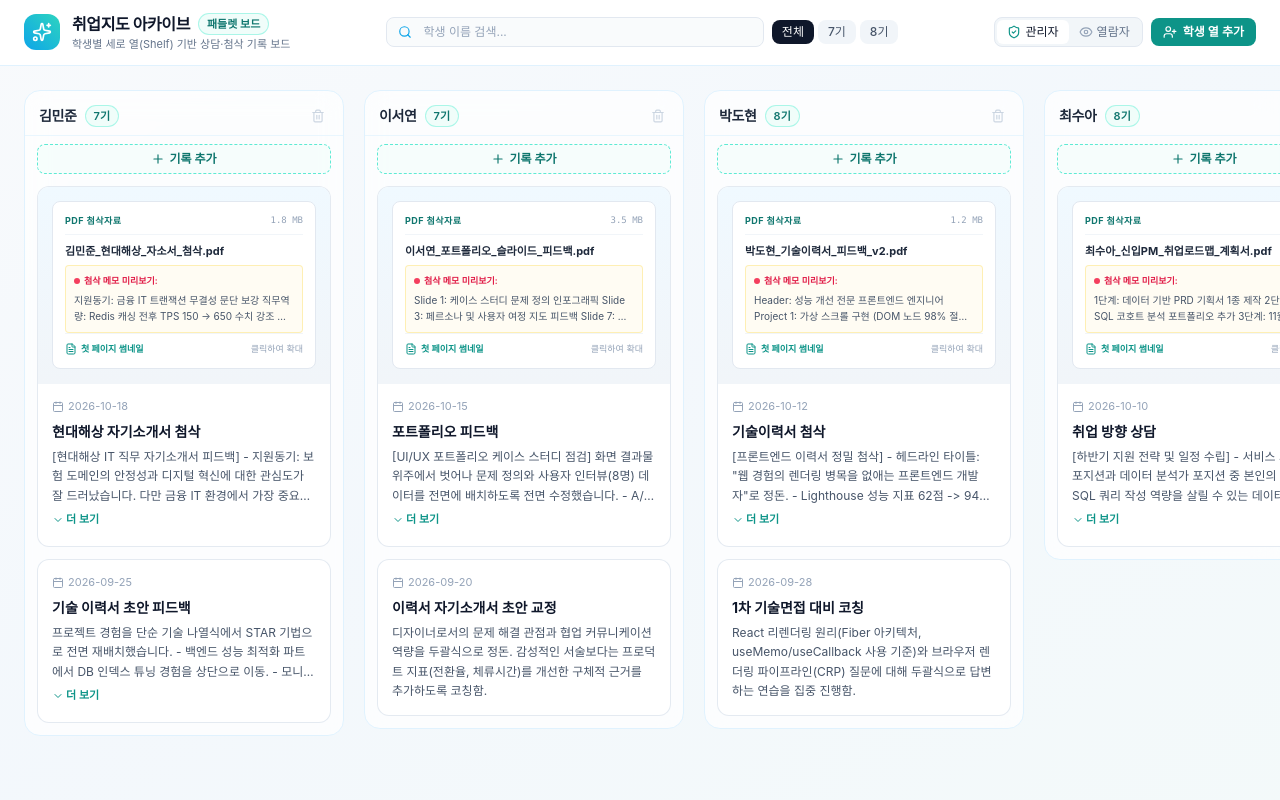
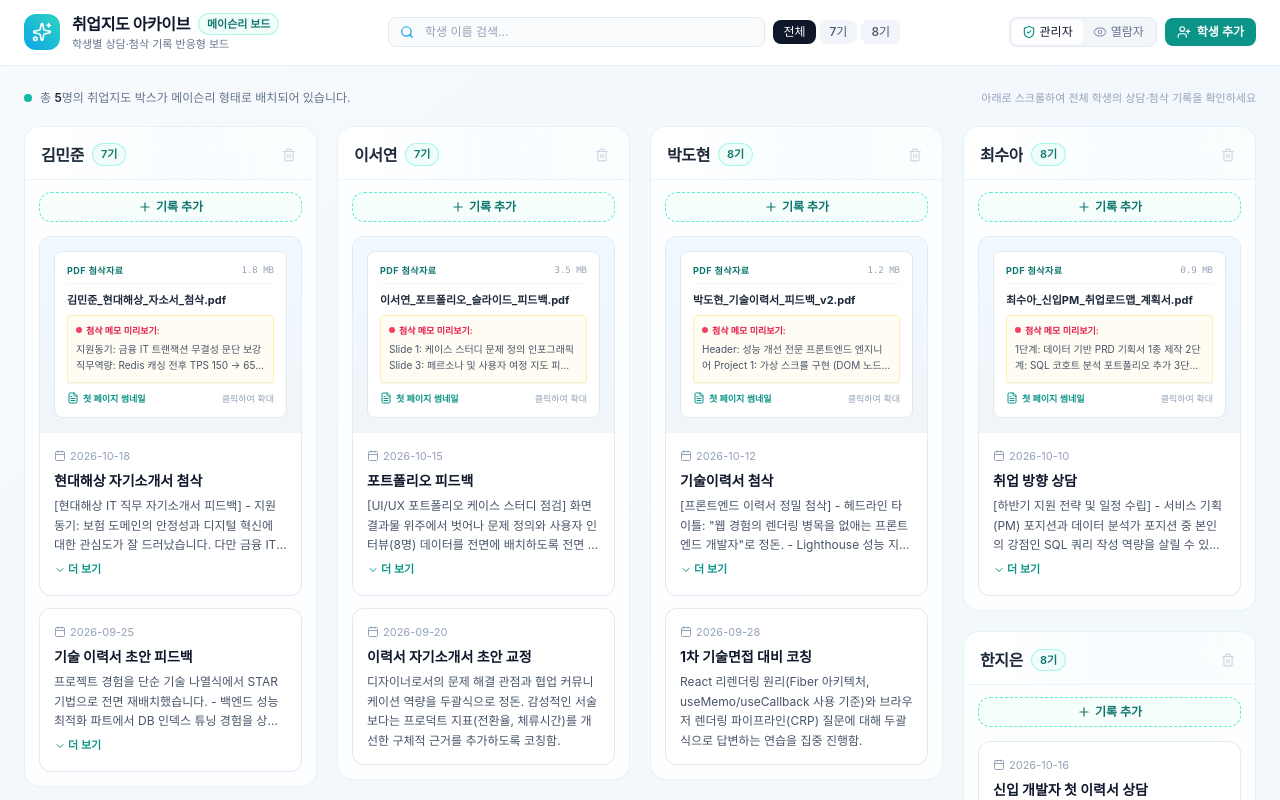
Before and after one commit to own8822/career_archive, a React (Vite) app: page / in a window 1280 px wide. Shown: the top 800 px of the page. Built offline with nearby package versions, Linux system fonts and the light colour scheme; a web font is replaced by a local one.

Commit message:
feat: Convert to responsive Pinterest-style Masonry layout with auto height

```diff
--- a/src/App.tsx
+++ b/src/App.tsx
@@ -75,19 +75,19 @@ export const AppContent: React.FC = () => {
     logAction('delete_record', '상담 기록 삭제');
   };
 
-  // Handler: Add new student column
+  // Handler: Add new student
   const handleAddStudent = (newStudent: Student) => {
     setStudents((prev) => [...prev, newStudent]);
-    logAction('create_student', `${newStudent.name} (${newStudent.cohort}) 열 추가`);
+    logAction('create_student', `${newStudent.name} (${newStudent.cohort}) 추가`);
   };
 
-  // Handler: Delete student column
+  // Handler: Delete student
   const handleDeleteStudent = (studentId: string) => {
     setStudents((prev) => prev.filter((s) => s.id !== studentId));
-    logAction('delete_record', '학생 열 삭제');
+    logAction('delete_record', '학생 삭제');
   };
 
-  // Quick open Add Record modal for specific student column
+  // Quick open Add Record modal for specific student
   const handleOpenAddRecordForColumn = (student: Student) => {
     setTargetStudentForRecord(student);
     setIsAddRecordOpen(true);
@@ -105,10 +105,25 @@ export const AppContent: React.FC = () => {
         onOpenAddStudent={() => setIsAddStudentOpen(true)}
       />
 
-      {/* 2. Main Padlet Shelf Canvas (Horizontal Scroll Lane) */}
-      <main className="flex-1 overflow-x-auto p-4 sm:p-6 flex items-start space-x-5">
+      {/* 2. Main Masonry Container (Pinterest-style Multi-column) */}
+      <main className="flex-1 max-w-7xl mx-auto w-full px-4 sm:px-6 py-6">
+
+        {/* Quick Guide & Stats summary */}
+        <div className="mb-5 flex items-center justify-between text-xs text-slate-500">
+          <div className="flex items-center space-x-2">
+            <span className="w-2 h-2 rounded-full bg-teal-500"></span>
+            <span>
+              총 <strong className="text-slate-800 font-semibold">{filteredStudents.length}</strong>명의 취업지도 박스가 메이슨리 형태로 배치되어 있습니다.
+            </span>
+          </div>
+          <span className="text-[11px] text-slate-400 hidden sm:inline">
+            아래로 스크롤하여 전체 학생의 상담·첨삭 기록을 확인하세요
+          </span>
+        </div>
+
         {filteredStudents.length > 0 ? (
-          <>
+          /* Responsive Masonry Multi-column: 1 col on mobile -> 2 on sm -> 3 on lg -> 4 on xl */
+          <div className="columns-1 sm:columns-2 lg:columns-3 xl:columns-4 gap-5 [column-fill:_balance]">
             {filteredStudents.map((student) => (
               <PadletColumn
                 key={student.id}
@@ -121,30 +136,30 @@ export const AppContent: React.FC = () => {
               />
             ))}
 
-            {/* End of Columns: Add Column Tile (Admin Only) */}
+            {/* Quick Add Student Tile in Masonry Stream (Admin Only) */}
             {isAdmin && (
               <div
                 onClick={() => setIsAddStudentOpen(true)}
-                className="w-72 shrink-0 rounded-2xl border-2 border-dashed border-sky-200 hover:border-teal-400 bg-white/40 hover:bg-white/80 p-6 flex flex-col items-center justify-center text-center cursor-pointer transition-all min-h-[160px] group"
+                className="break-inside-avoid mb-5 w-full rounded-2xl border-2 border-dashed border-sky-200 hover:border-teal-400 bg-white/50 hover:bg-white/80 p-6 flex flex-col items-center justify-center text-center cursor-pointer transition-all min-h-[160px] group shadow-2xs hover:shadow-xs"
               >
                 <div className="w-10 h-10 rounded-full bg-teal-50 group-hover:bg-teal-100 text-teal-600 flex items-center justify-center mb-2 transition-colors">
                   <Plus className="w-5 h-5" />
                 </div>
                 <h4 className="text-xs font-bold text-slate-700 group-hover:text-teal-700 transition-colors">
-                  새 학생 열 추가
+                  새 학생 추가
                 </h4>
                 <p className="text-[11px] text-slate-400 mt-0.5">
-                  클릭하여 새 학생의 세로 열을 생성합니다.
+                  클릭하여 새 학생 박스를 보드에 생성합니다.
                 </p>
               </div>
             )}
-          </>
+          </div>
         ) : (
           <div className="w-full flex flex-col items-center justify-center py-24 text-center">
             <div className="w-12 h-12 rounded-full bg-white shadow-2xs border border-sky-100 flex items-center justify-center text-teal-500 mb-3">
               <Users className="w-6 h-6" />
             </div>
-            <p className="text-sm font-semibold text-slate-700">검색된 학생 열이 없습니다</p>
+            <p className="text-sm font-semibold text-slate-700">일치하는 학생이 없습니다</p>
             <p className="text-xs text-slate-400 mt-1">학생 이름이나 기수 필터를 다시 확인해보세요.</p>
           </div>
         )}
@@ -160,7 +175,7 @@ export const AppContent: React.FC = () => {
         onSaveRecord={handleSaveRecord}
       />
 
-      {/* Add Student Column Modal */}
+      {/* Add Student Modal */}
       <AddStudentModal
         isOpen={isAddStudentOpen}
         onClose={() => setIsAddStudentOpen(false)}
--- a/src/components/Header.tsx
+++ b/src/components/Header.tsx
@@ -37,11 +37,11 @@ export const Header: React.FC<HeaderProps> = ({
                   취업지도 아카이브
                 </h1>
                 <span className="text-[11px] font-semibold px-2 py-0.5 rounded-full bg-teal-50 text-teal-700 border border-teal-200/80">
-                  패들렛 보드
+                  메이슨리 보드
                 </span>
               </div>
               <p className="text-[11px] text-slate-500 hidden sm:block">
-                학생별 세로 열(Shelf) 기반 상담·첨삭 기록 보드
+                학생별 상담·첨삭 기록 반응형 보드
               </p>
             </div>
           </div>
@@ -98,7 +98,7 @@ export const Header: React.FC<HeaderProps> = ({
             </div>
           </div>
 
-          {/* Right Action: Role Toggle Pill & Add Student Column Button */}
+          {/* Right Action: Role Toggle Pill & Add Student Button */}
           <div className="flex items-center space-x-2 shrink-0">
 
             {/* Role Toggle Pill */}
@@ -110,7 +110,7 @@ export const Header: React.FC<HeaderProps> = ({
                     ? 'bg-white text-slate-900 shadow-2xs'
                     : 'text-slate-500 hover:text-slate-800'
                 }`}
-                title="관리자: 학생 열 추가, 기록 등록/수정/삭제 가능"
+                title="관리자: 학생 추가, 기록 등록/수정/삭제 가능"
               >
                 <ShieldCheck className="w-3.5 h-3.5 text-teal-600" />
                 <span>관리자</span>
@@ -134,10 +134,10 @@ export const Header: React.FC<HeaderProps> = ({
               <button
                 onClick={onOpenAddStudent}
                 className="flex items-center space-x-1.5 px-3 py-1.5 rounded-lg bg-teal-600 hover:bg-teal-700 text-white text-xs font-semibold shadow-xs transition-colors"
-                title="새로운 학생 세로 열 추가"
+                title="새로운 학생 추가"
               >
                 <UserPlus className="w-3.5 h-3.5" />
-                <span>학생 열 추가</span>
+                <span>학생 추가</span>
               </button>
             )}
 
--- a/src/components/PadletColumn.tsx
+++ b/src/components/PadletColumn.tsx
@@ -21,12 +21,12 @@ export const PadletColumn: React.FC<PadletColumnProps> = ({
   onOpenPdf,
 }) => {
   return (
-    <div className="w-80 shrink-0 flex flex-col max-h-full rounded-2xl bg-white/70 backdrop-blur-md border border-sky-100 shadow-xs">
+    <div className="break-inside-avoid mb-5 w-full rounded-2xl bg-white/80 backdrop-blur-md border border-sky-100/90 shadow-2xs hover:shadow-xs transition-shadow">
 
       {/* Column Header: Student Name + Cohort + Delete Action */}
-      <div className="p-3.5 pb-2 flex items-center justify-between border-b border-sky-100/70">
+      <div className="p-4 pb-3 flex items-center justify-between border-b border-sky-100/70 bg-gradient-to-r from-white via-sky-50/30 to-teal-50/20 rounded-t-2xl">
         <div className="flex items-center space-x-2 truncate">
-          <h3 className="text-sm font-bold text-slate-800 truncate tracking-tight">
+          <h3 className="text-base font-bold text-slate-800 truncate tracking-tight">
             {student.name}
           </h3>
           <span className="text-[11px] font-semibold px-2 py-0.5 rounded-full bg-teal-50 text-teal-700 border border-teal-200/80 shrink-0">
@@ -37,24 +37,24 @@ export const PadletColumn: React.FC<PadletColumnProps> = ({
         {isAdmin && (
           <button
             onClick={() => {
-              if (confirm(`'${student.name}' 학생의 모든 기록과 열을 삭제하시겠습니까?`)) {
+              if (confirm(`'${student.name}' 학생의 모든 기록과 카드를 삭제하시겠습니까?`)) {
                 onDeleteStudent(student.id);
               }
             }}
             className="text-slate-300 hover:text-rose-500 p-1 rounded-md transition-colors"
-            title="학생 열 삭제"
+            title="학생 삭제"
           >
             <Trash2 className="w-3.5 h-3.5" />
           </button>
         )}
       </div>
 
-      {/* Quick Add Button directly under column header (Padlet style '+') */}
+      {/* Quick Add Button directly under student header (Admin only) */}
       {isAdmin && (
-        <div className="px-3 pt-2">
+        <div className="px-3.5 pt-3">
           <button
             onClick={() => onAddRecord(student)}
-            className="w-full py-1.5 px-3 rounded-lg border border-dashed border-teal-300 hover:border-teal-500 bg-teal-50/50 hover:bg-teal-50 text-teal-700 text-xs font-semibold flex items-center justify-center space-x-1 transition-all shadow-2xs active:scale-[0.99]"
+            className="w-full py-1.5 px-3 rounded-xl border border-dashed border-teal-300 hover:border-teal-500 bg-teal-50/50 hover:bg-teal-50 text-teal-700 text-xs font-semibold flex items-center justify-center space-x-1 transition-all shadow-2xs active:scale-[0.99]"
             title={`${student.name} 학생에게 새 상담·첨삭 기록 추가`}
           >
             <Plus className="w-3.5 h-3.5" />
@@ -63,8 +63,8 @@ export const PadletColumn: React.FC<PadletColumnProps> = ({
         </div>
       )}
 
-      {/* Vertical Stack of Records */}
-      <div className="p-3 space-y-3 overflow-y-auto flex-1">
+      {/* Vertical Stack of Records: No inner scrollbar, auto height */}
+      <div className="p-3.5 space-y-3">
         {student.records.length > 0 ? (
           student.records.map((record) => (
             <RecordCard
@@ -80,7 +80,7 @@ export const PadletColumn: React.FC<PadletColumnProps> = ({
             />
           ))
         ) : (
-          <div className="py-8 px-4 text-center text-xs text-slate-400 bg-white/50 rounded-xl border border-dashed border-slate-200">
+          <div className="py-6 px-4 text-center text-xs text-slate-400 bg-slate-50/60 rounded-xl border border-dashed border-slate-200">
             등록된 기록이 없습니다.
             {isAdmin && (
               <p className="text-[11px] text-teal-600 font-medium mt-1">
```
